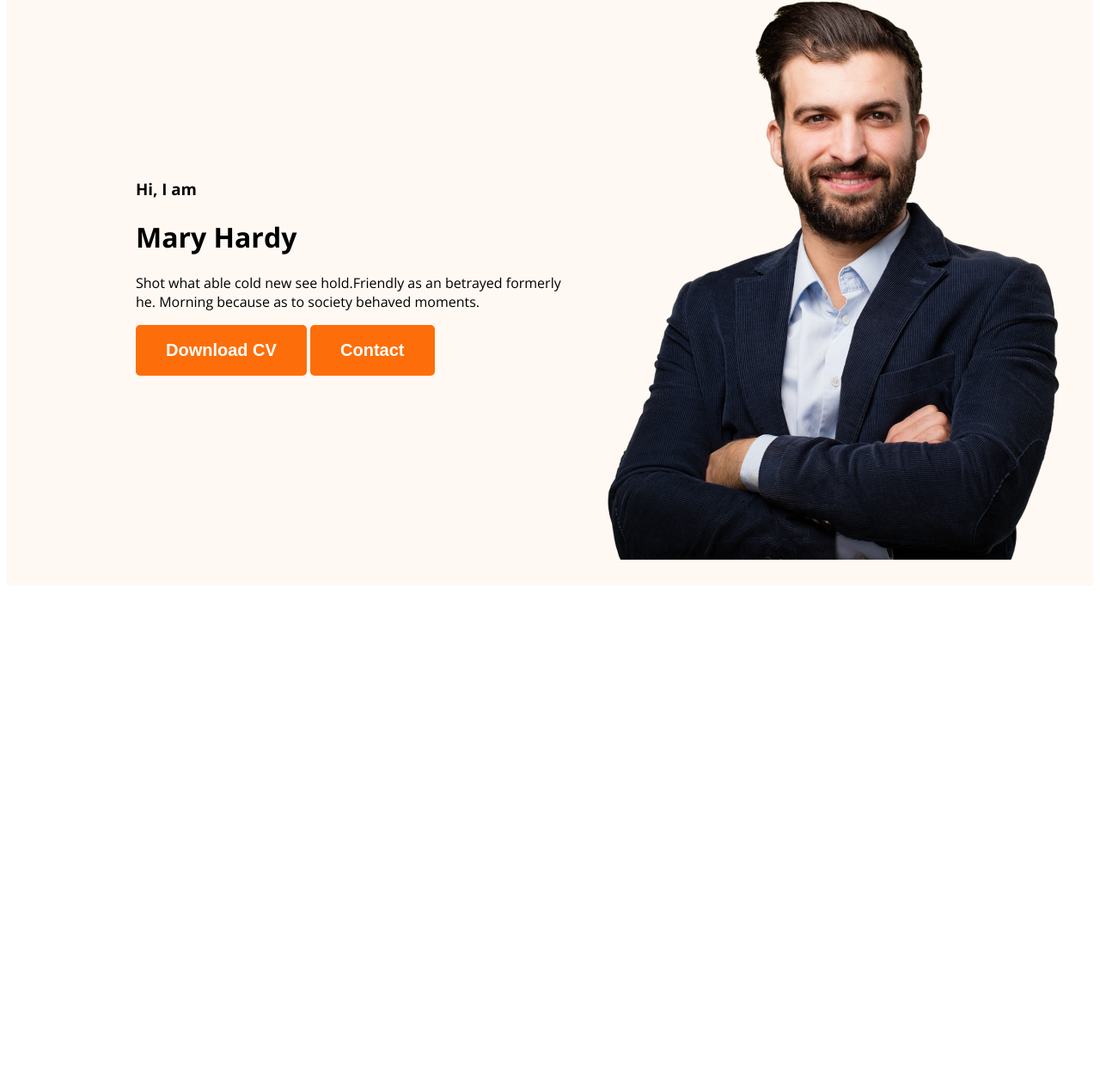
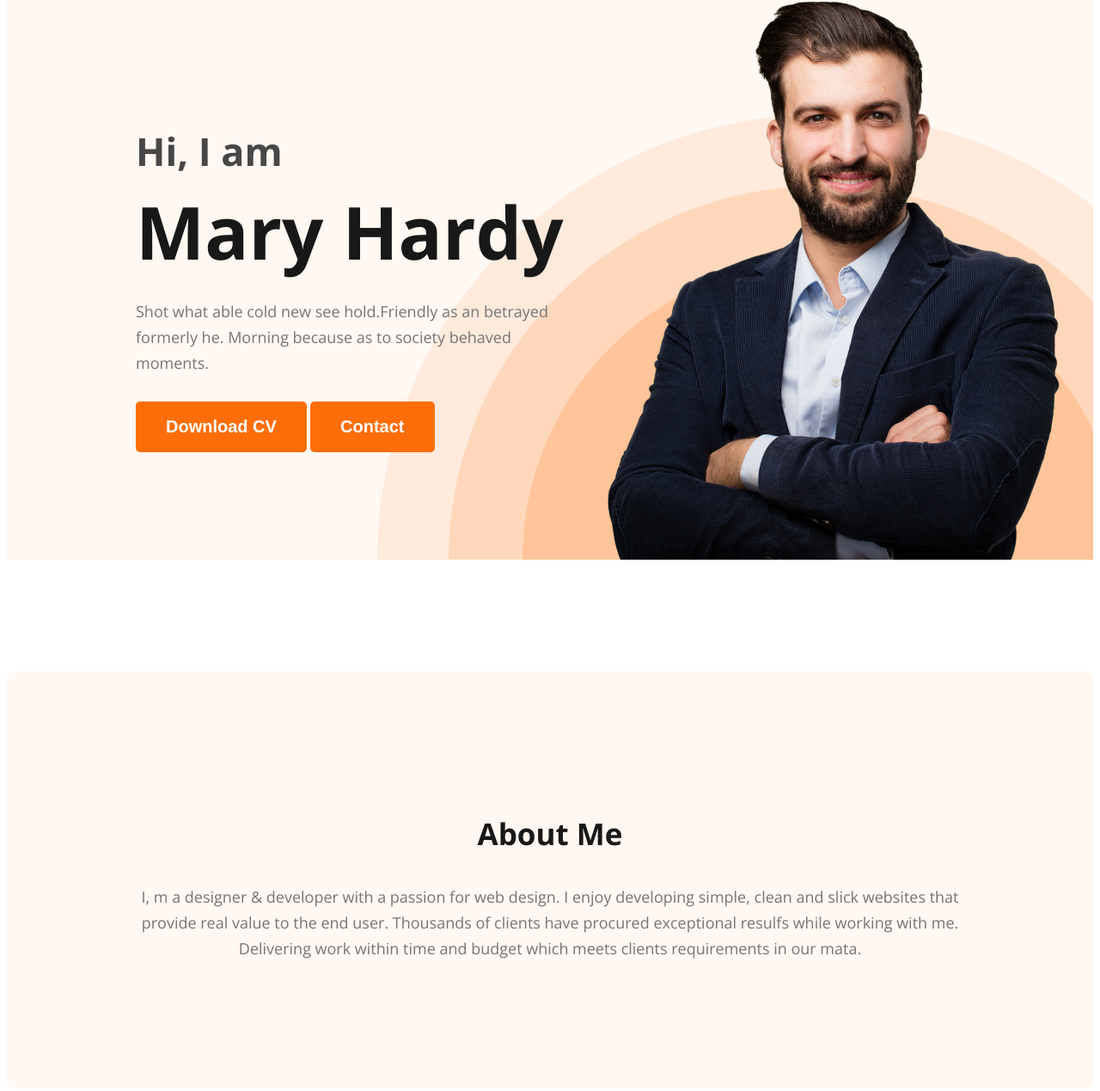
Before and after one commit to tayebidev/web-developer-portfolio2, a plain HTML site: page index.html in a window 1280 px wide. Shown: the part 234-1503 px from the top of the page at 86% size. Before the commit the page ends 923 px from the top, so only its background shows below. Drawn offline with nearby package versions, Linux system fonts and the light colour scheme.

Commit message:
about section created

```diff
--- a/index.html
+++ b/index.html
@@ -26,7 +26,7 @@
             <div class="banner-content">
                 <h3 class="banner-greeting">Hi, I  am</h3>
                 <h1 class="banner-title">Mary Hardy</h1>
-                <p>Shot what able cold new see hold.Friendly as an betrayed formerly he. Morning because as to society behaved moments.</p>
+                <p class="banner-description">Shot what able cold new see hold.Friendly as an betrayed formerly he. Morning because as to society behaved moments.</p>
                 <button class="button-primary">Download CV</button>
                 <button class="button-primary">Contact</button>
             </div>
@@ -35,7 +35,11 @@
     </header>
 
     <main>
+        <section class="about">
+            <h3 class="section-title">About Me</h3>
+            <p class="section-description">I, m a designer & developer with a passion for web design. I enjoy developing simple, clean and slick websites that provide real value to the end user. Thousands of clients have procured exceptional resulfs while working with me. Delivering work within time and budget which meets clients requirements in our mata.</p>
 
+        </section>
     </main>
 
     <footer>
--- a/styles/index.css
+++ b/styles/index.css
@@ -15,6 +15,22 @@
     font-size: 20px;
     font-weight: 700;
     padding: 18px 35px;
+}
+
+.section-title {
+    color: #181818;
+    text-align: center;
+    font-size: 35px;
+    font-weight: 700;
+}
+
+.section-description {
+    color: #757575;
+    text-align: center;
+    font-size: 18px;
+    font-weight: 400;
+    line-height: 30px;
+    /* 166.667% */
 }
 
 /* nav related style */
@@ -51,10 +67,13 @@
 /*  header related style*/
 .header {
     background-color: #FFF8F3;
+    background-image: url('../images/header_bg.png');
+    background-repeat: no-repeat;
+    background-position: bottom right;
 }
 
 .banner {
-    padding: 50px 30px 30px 150px;
+    padding: 50px 30px 0px 150px;
     display: flex;
     align-items: center;
 }
@@ -62,4 +81,42 @@
 .banner .profile-pic {
     width: 584px;
     height: 676px;
+    justify-content: space-between;
 }
+
+.banner-content {
+    max-width: 585px;
+}
+
+.banner-greeting {
+    font-size: 45px;
+    font-weight: 600;
+    color: #474747;
+    margin-bottom: 0;
+}
+
+.banner-title {
+    color: #181818;
+    font-size: 85px;
+    font-weight: 700;
+    margin-top: 5px;
+    margin-bottom: 20px;
+}
+
+.banner-description {
+    color: #757575;
+    font-size: 18px;
+    font-weight: 400;
+    line-height: 30px;
+    margin-top: 20px;
+    margin-bottom: 30px;
+    /* 166.667% */
+}
+
+/* about me section style */
+.about {
+    padding: 130px;
+    border-radius: 10px;
+    background: #FFF8F3;
+    margin-top: 130px;
+}
```
